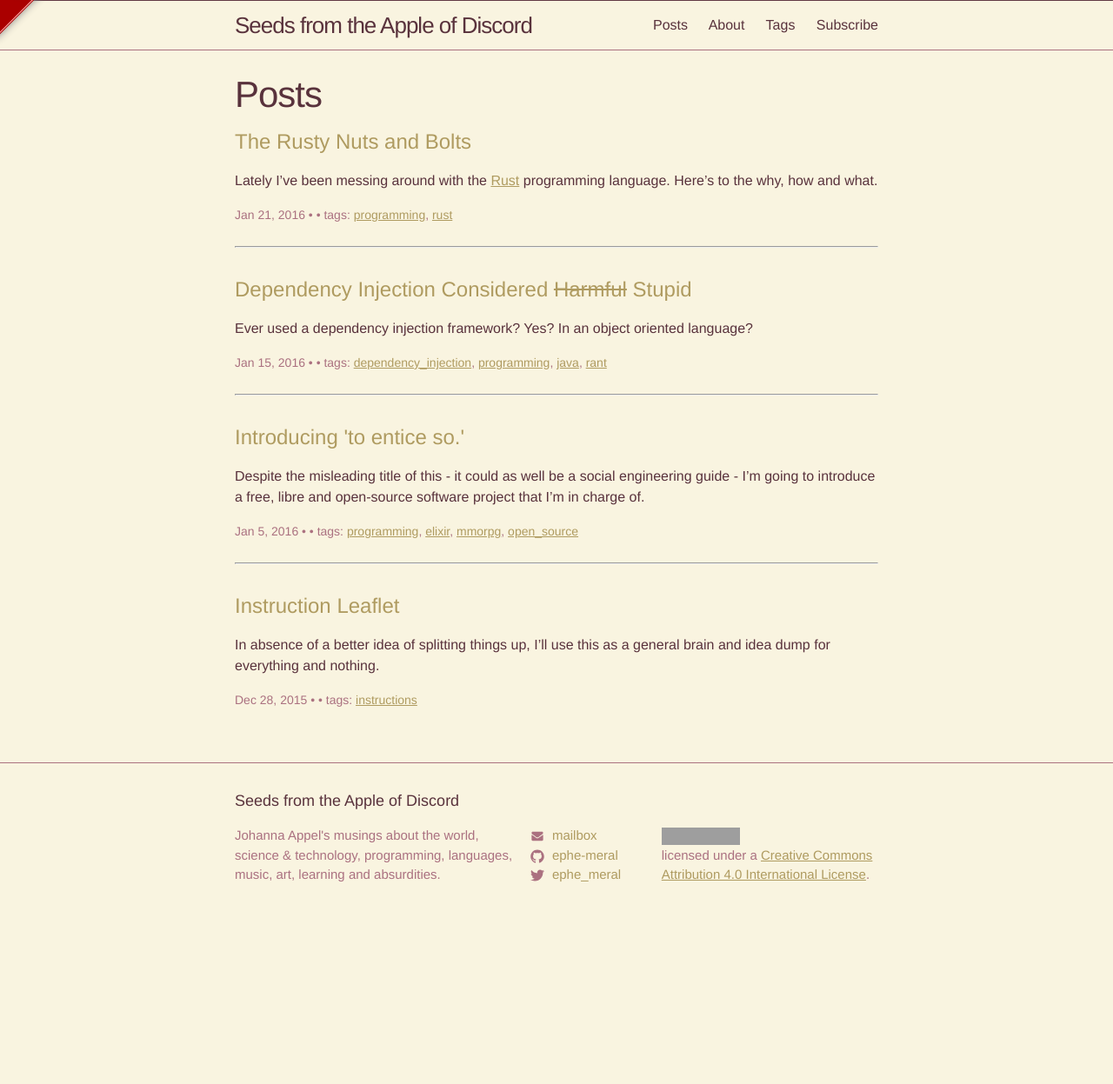
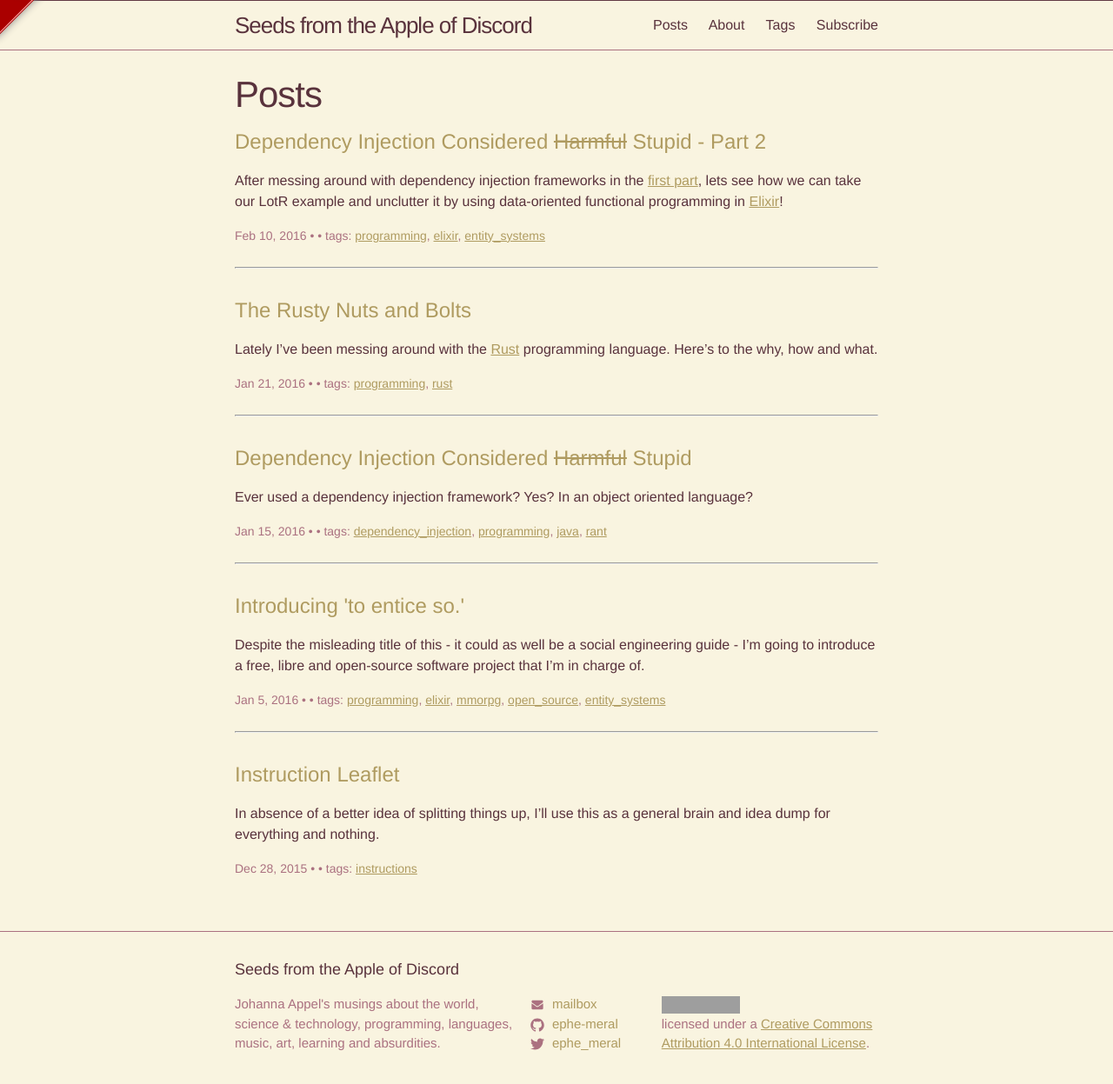
Before and after one commit to ephe-meral/ephe-meral.github.io, a Jekyll site: the page built from index.html, in a window 1280 px wide, cut to the strip 104-1376 px from the top of the page. Shown: the top 1247 px of the strip at 87% size. Built offline with Jekyll 4.4.1, drawn with Linux system fonts in a browser that asks for light colours; comment, search, counter and statistics services are not loaded; before the commit the page ends 1182 px from its top, so only the background shows below that; some of the changed lines change nothing that is shown; grey boxes are pictures that could not be loaded.

Commit message:
adds post, minor fixes

````diff
--- a/_posts/2016-01-06-introducing-to-entice-so.markdown
+++ b/_posts/2016-01-06-introducing-to-entice-so.markdown
@@ -7,6 +7,7 @@ tags:
 - elixir
 - mmorpg
 - open_source
+- entity_systems
 ---
 Despite the misleading title of this - it could as well be a social engineering guide - I'm going to introduce a free, libre and open-source software project that I'm in charge of.
 <!--more-->
--- a/_posts/2016-01-15-dependency-injection-considered-harmful-stupid.markdown
+++ b/_posts/2016-01-15-dependency-injection-considered-harmful-stupid.markdown
@@ -218,7 +218,7 @@ Companions:
   hungerLevel: Integer # they hunger together
   milesWalked: Integer # they march together
   theRing: Ring        # ...hm...
-  provisions: Food     # and they share their bread
+  provisions: Food     # and they share their bread!
 ```
 
 This might be counter intuitive. But as a developer we know the whole story. We can decide what kind of datastructure still obeys the semantics and makes implementing the business logic as simple as possible. By doing so, we can avoid complex dependencies right from the start, and filling these few fields with data initially is also not very difficult.<br/>
@@ -233,3 +233,6 @@ In a nutshell, if you're using DI because you think it is crucial for a project
 _For the OOP & DI lovers: If you find this post offensive, you probably suffer from a phenomenon known as the '[golden hammer](https://en.wikipedia.org/wiki/Law_of_the_instrument)'. Please take some time and think the arguments through. A classical program is never more than data-input -> computation -> data-output._
 
 And some famous last words: I'll give an example of a useful data-oriented functional implementation of the situation described above in a follow-up post, promised! In the meantime, I recommend reading [Noel's article](http://gamesfromwithin.com/data-oriented-design) about further aspects of data-oriented design, like performance gain - especially for games.
+
+UPDATE:<br/>
+As promised, here's the [follow-up post]({% post_url 2016-02-10-dependency-injection-considered-harmful-stupid-part-2 %}).
--- /dev/null
+++ b/_posts/2016-02-10-dependency-injection-considered-harmful-stupid-part-2.markdown
@@ -0,0 +1,125 @@
+---
+layout: post
+title: "Dependency Injection Considered <del>Harmful</del> Stupid - Part 2"
+date: 2016-02-10T05:56:34+01:00
+tags:
+- programming
+- elixir
+- entity_systems
+---
+After messing around with dependency injection frameworks in the [first part]({% post_url 2016-01-15-dependency-injection-considered-harmful-stupid %}), lets see how we can take our LotR example and unclutter it by using data-oriented functional programming in [Elixir](http://elixir-lang.org/)!
+
+<!--more-->
+
+Remember Frodo from last time? I already mentioned that Frodo's data can be merged with Sam's because they basically do almost everything together - which means that when we use their data for calculations, we will most likely need both of them for meaningful results.<br/>
+But not only that, no, we also have duplicated data! It's hidden (well, on purpose) in the AbstractHobbit superclass: The two of them have a certain value for hunger and for miles walked. Since they always march together, however, these two values will more or less stay the same - or at least we'd have to make sure to keep them in sync, so that Frodo for example doesn't hunger more and walk less while Sam is already at the Mount Doom.
+
+Let's revisit the data structure from last time:
+
+```elixir title: "The Baggins/Gamgee Complex, Revisited"
+defmodule Companions do
+  defstruct(
+    hunger_level: 0,         # they hunger together
+    miles_walked: 0,         # they march together
+    ring:         :the_ring, # ...hm... this should be stored somewhere else
+    provisions:   100)       # and they share their bread!
+end
+```
+
+_Note that this small elixir snippet tells the compiler to structurally check maps annotated with `Companions`. It's not very crucial for our logic later on, since we'll treat input as any kind of map having defined certain keys. However, it illustrates nicely how to define named datastructures in Elixir. They are still a map - but define an additional `__struct__` key that holds the atom of the module (`Companions` in this case)._
+
+Now, with object oriented thinking, while designing the methods for marching and eating etc., you would probably come up with some kind of functionality that is shared between the two Hobbit objects and put that in the AbstractHobbit class, and some kind of functionality that is very Frodo or Sam specific and pack that in their respective classes. You would also need to reason about the dependency between Frodo and Sam, and how provisions are distributed between them etc.<br/>
+By reducing the data we work with to a minimum, however, and by arranging it in a very simple datastructure, we can implement this logic in a rather straightforward way without ever having to think of inheritance, encapsulation etc.
+
+But before we do that, let's make very sure - down to a specification of sorts - that we know exactly what kind of functionality we need. As opposed to thinking in terms of objects and taking their point of view (i.e. what they can do, whom they can interact with, what kind of state they have etc.), we want to think like a computer, that is, in terms of data transformations (what do I have as an input, what do I need to produce as an output).
+
+* we want the Hobbits to reach mount doom by marching (e.g. let's define the goal to be at 100 miles)
+  * marching a mile will increase the hunger level, let's say by 2 units, but
+  * marching is only possible if the hunger level does not exceed a certain value, let's say 100
+  * if the hobbits are too hungry (see above) they die and cannot complete their mission _\*BAM BAM BAM!\*_
+* the hunger level can be decreased by eating provisions, which should be measured in the same units as hunger
+  * comsuming X provisions decreases the hunger by X
+  * the hobbits cannot eat all of their provisions at once, let's say the maximum is 2 units
+* in all the above points, common sense applies (i.e. hunger and provisions can not be negative etc.)
+
+In [Elixir](http://elixir-lang.org/), we can more or less take specifications like this and put it into code:
+
+```elixir title: "'Specification-Driven-Programming' ?"
+defmodule Walking do
+  # the hunger level should not exceed 100, otherwise fail!
+  def walk(%{hunger_level: hunger}) when hunger > 100,
+  do: {:error, "Unable to walk! Dying of hunger - GAME OVER"}
+
+  # marching increases the hunger level
+  def walk(%{hunger_level: hunger, miles_walked: miles} = creature) do
+    {:ok, %{creature |
+      hunger_level: hunger + 2,
+      miles_walked: miles + 1}}
+  end
+end
+
+defmodule Feeding do
+  # common sense and such
+  def feed(%{hunger_level: hunger, provisions: provisions} = creature)
+  when hunger <= 0 or provisions <= 0, do: creature
+
+  # consuming provisions decreases the hunger
+  def feed(%{hunger_level: hunger, provisions: provisions} = creature) do
+    # we cannot eat more than 2 provisions at a time (if available and needed)
+    eaten = 2 |> min(hunger) |> min(provisions)
+    %{creature |
+      hunger: hunger - eaten,
+      provisions: provisions - eaten}
+  end
+end
+```
+
+Okay, let's take a step back. So where is Sam? And, more importantly, where are Frodo, Gandalf and the rest?
+
+Who cares? We now only require datasets that can store hunger and miles values for walking around - it doesn't really matter whether they are associated with a Hobbit-like entity or something like an Orc.<br/>
+This means we just enabled Saurons army to march around, given enough provisions. We also decoupled walking from food consumption - if you're modelling a magical being that feeds on the souls of its enemies, it can still use our walking logic, provided that it can actually hunger.
+
+In a real application this can be used in many different ways. Consider a Hobbit situation:
+
+```elixir title: "The Journey"
+defmodule Journey do
+  import Feeding
+  import Walking
+
+  def time_passes(%Companions{} = companions), do: time_passes({:ok, companions})
+
+  def time_passes({:ok, %Companions{miles_walked: miles}})
+  when miles >= 100, do: "Ring destroyed, all good! - GAME OVER"
+
+  def time_passes({:ok, %Companions{} = companions) do
+    companions
+    |> consider_eating
+    |> walk
+    |> time_passes
+  end
+
+  def time_passes({:error, reason}), do: reason
+
+  def consider_eating(%Companions{
+      hunger_level: hunger,
+      provisions: provisions} = companions)
+  when (hunger > 10) and provisions > 0, do: feed(companions)
+
+  def consider_eating(companions), do: companions
+end
+
+# start the journey and wait for what happens...
+Journey.time_passes(
+  %Companions{
+    hunger_level: 0,
+    miles_walked: 0,
+    provisions: 100})
+# "Unable to walk! Dying of hunger - GAME OVER"
+
+# ...guess how much provisions we need to provide
+# the Hobbits with to survive the journey...
+
+```
+
+
+Alright, this concludes my little rant about dependency injection and object orientation. If you'd like to read more about the design approach used in this article, I'd recommend looking into entity-component-systems, which is covered in great detail and with loads of examples by Adam on [his blog](http://t-machine.org/index.php/category/entity-systems/).
````
